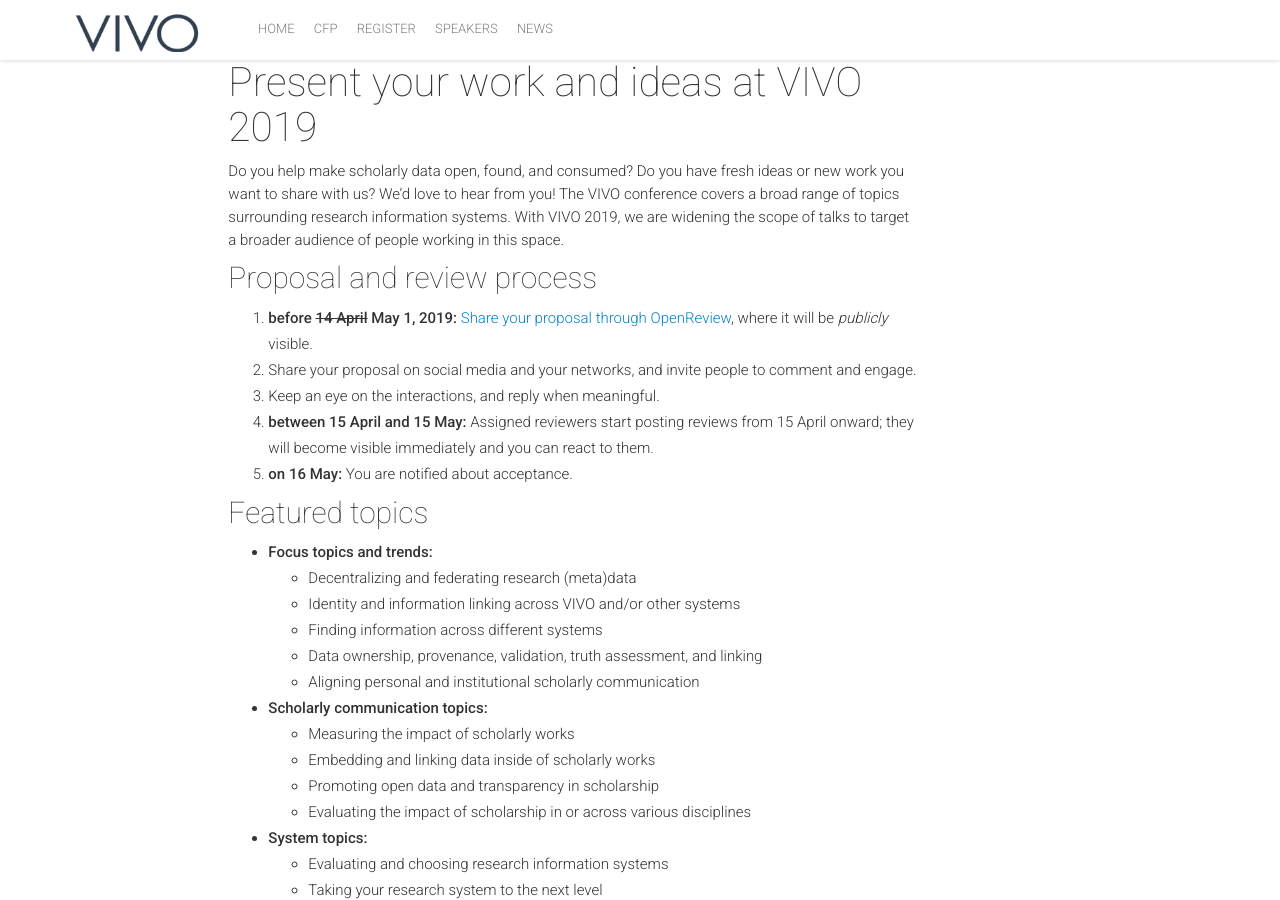
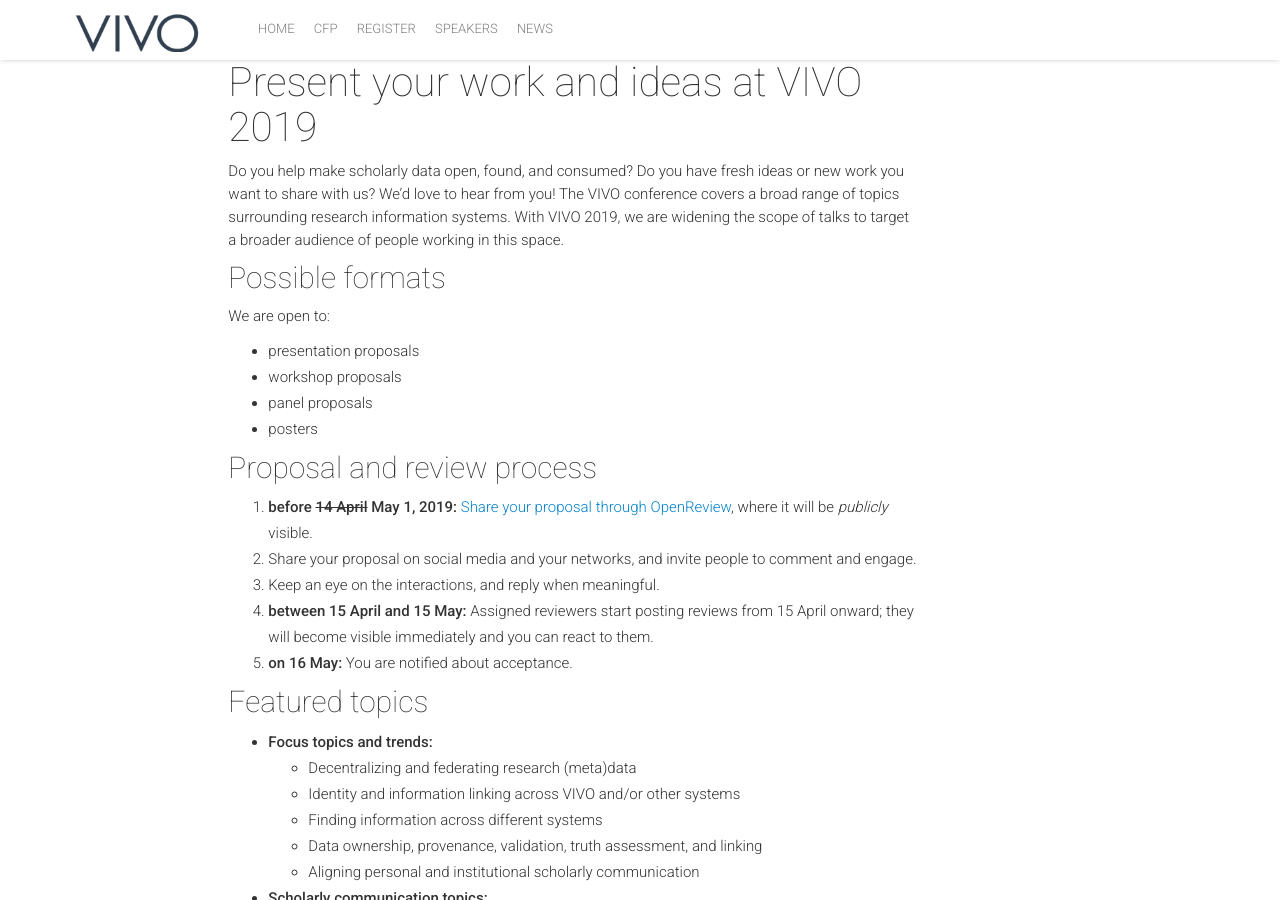
Before and after one commit to vivoconference/vivo2020, a Jekyll site: the page built from talk-proposals.md, in a window 1280 px wide and 900 px high, scrolled down 407 px. Built offline with Jekyll 4.4.1, drawn with Linux system fonts in a browser that asks for light colours; nearby versions of some CDN libraries; comment, search, counter and statistics services are not loaded.

Commit message:
List proposal formats.

```diff
--- a/talk-proposals.md
+++ b/talk-proposals.md
@@ -15,6 +15,13 @@
 With VIVO 2019,
 we are widening the scope of talks
 to target a broader audience of people working in this space.
+
+##### Possible formats
+We are open to:
+- presentation proposals
+- workshop proposals
+- panel proposals
+- posters
 
 ##### Proposal and review process
 1. **before ~~14 April~~ May 1, 2019:**
```
